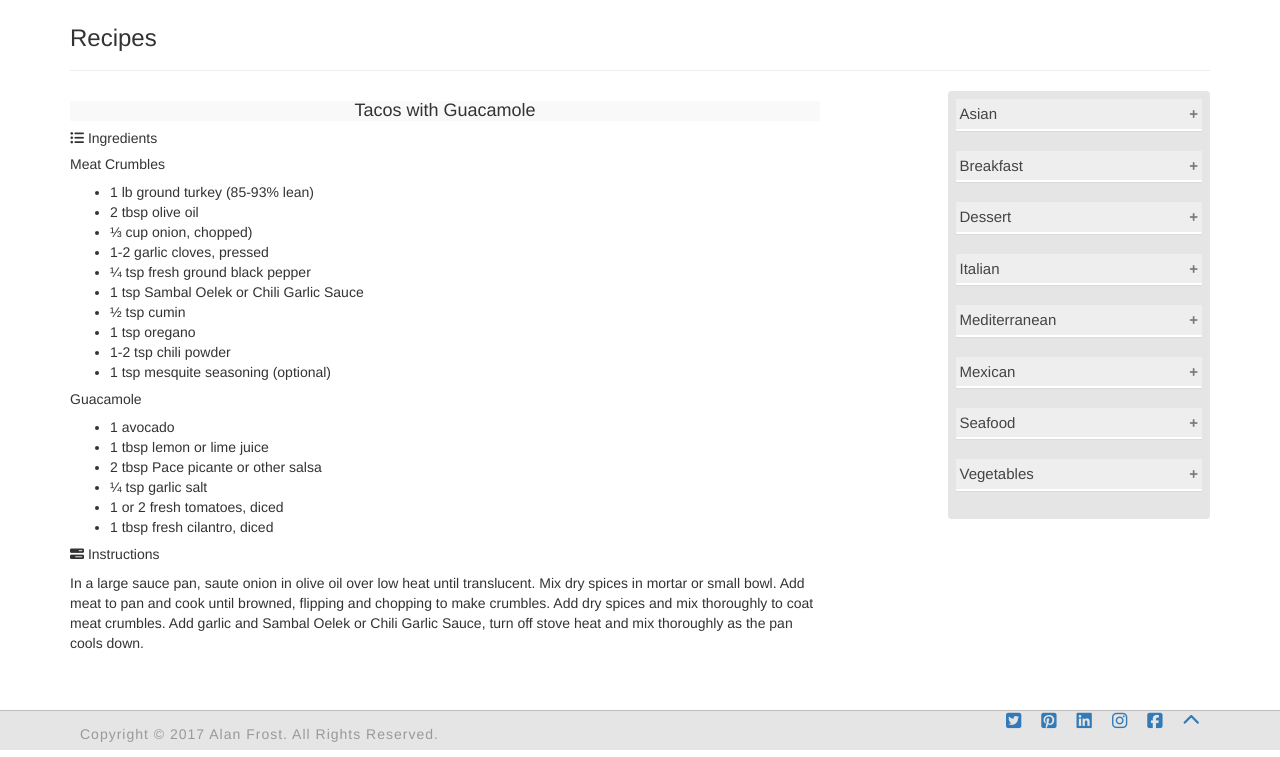
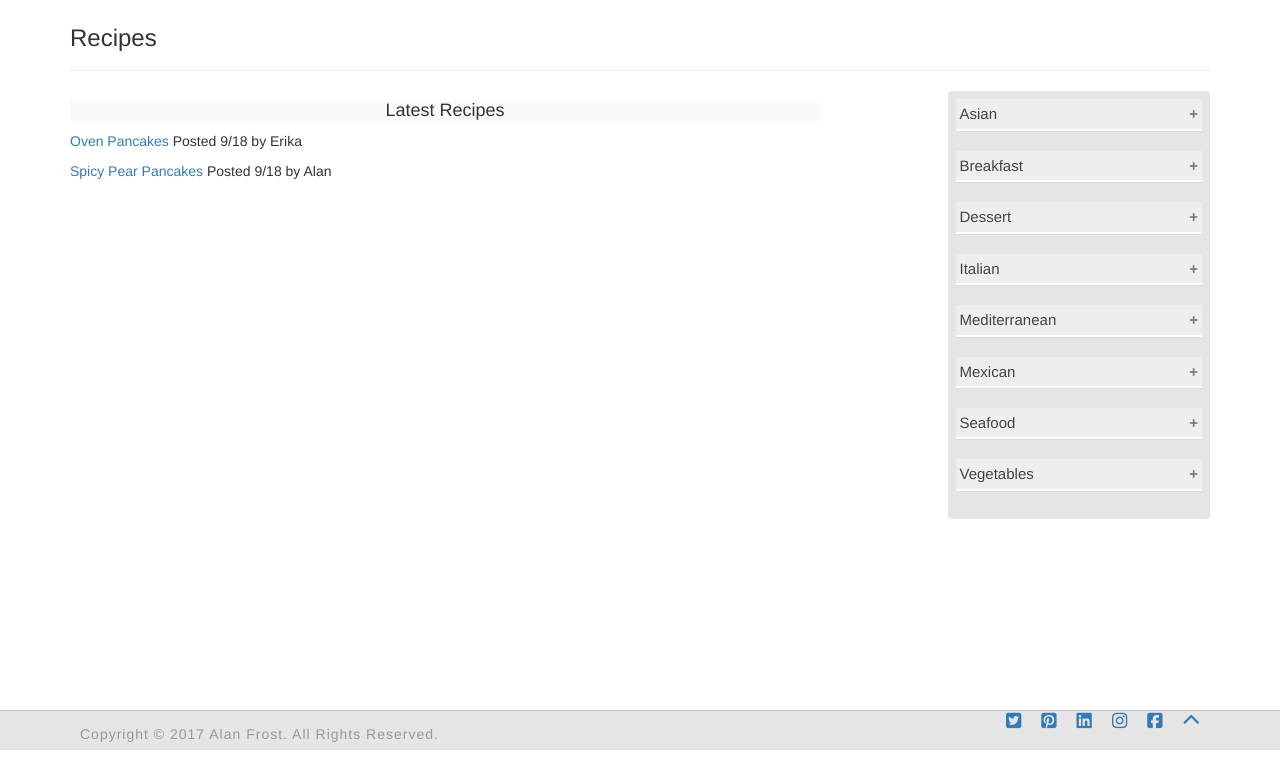
Before and after one commit to cyberfrosty/webapps, a Python web app: template templates/recipes.html in a window 1280 px wide. Shown: the part 50-807 px from the top of the page. Run offline with Jinja, Linux system fonts and the light colour scheme; the template is opened without the code that fills it, so the values that code supplies are empty; some libraries are stand-ins or nearby versions.

Commit message:
Latest posts, click collapse

```diff
--- a/recipes.json
+++ b/recipes.json
@@ -238,7 +238,7 @@
     "step1": "Wash and cut/break cauliflower into small florets, add oil and cauliflower to wok",
     "step2": "Cook for 5-10 minutes covered over medium-high heat until cauliflower begins to brown, stirring a couple times",
     "step3": "Remove lid and continue to cook, stirring every few minutes until florets turn golden brown",
-    "step4": "Add garlic, seasoning, and bread crumbs, cook for about 1 minute stirring constantly, remove from heat and server with lemon/lime wedges or chopped cilantro"
+    "step4": "Add garlic, seasoning, and bread crumbs, cook for about 1 minute stirring constantly, remove from heat and serve with lemon/lime wedges or chopped cilantro"
   }
 },
 {
--- a/templates/navigation.html
+++ b/templates/navigation.html
@@ -18,6 +18,11 @@
         }
     }
   }
+
+  $(document).on('click',function() {
+    $('.collapse').collapse('hide');
+  })
+
 </script>
 
 <div id="search" class="modal fade" role="dialog">
@@ -35,7 +40,9 @@
             <li><a href="/recipes?recipe=Sesame%20Chicken&category=Asian">Sesame Chicken</a></li>
             <li><a href="/recipes?recipe=Szechuan%20Chicken&category=Asian">Szechuan Chicken</a></li>
             <li><a href="/recipes?recipe=Korean%20Meatballs&category=Asian">Korean Meatballs</a></li>
-            <li><a href="/recipes?recipe=Strawberry%20Pancakes&category=Breakfast">StrawberryPancakes</a></li>
+            <li><a href="/recipes?recipe=Strawberry%20Pancakes&category=Breakfast">Strawberry Pancakes</a></li>
+            <li><a href="/recipes?recipe=Oven%20Pancakes&category=Breakfast">Oven Pancakes</a></li>
+            <li><a href="/recipes?recipe=Spicy%20Pear%20Pancakes&category=Breakfast">Spicy Pear Pancakes</a></li>
             <li><a href="/recipes?recipe=Apricot%20Scones&category=Breakfast">Apricot Scones</a></li>
             <li><a href="/recipes?recipe=Buttermilk%20Waffles&category=Breakfast">Buttermilk Waffles</a></li>
             <li><a href="/recipes?recipe=Pumpkin%20Waffles&category=Breakfast">Pumpkin Waffles</a></li>
--- a/templates/recipes.html
+++ b/templates/recipes.html
@@ -17,33 +17,9 @@
       {% if recipe %}
         {{ recipe | safe }}
       {% else %}
-        <h4>Tacos with Guacamole</h4>
-<h5><i class="fa fa-list-ul" aria-hidden="true"></i> Ingredients</h5>
-<h5>Meat Crumbles</h5>
-<ul>
-  <li>1 lb ground turkey (85-93% lean)</li>
-  <li>2 tbsp olive oil</li>
-  <li>&#8531; cup onion, chopped)</li>
-  <li>1-2 garlic cloves, pressed</li>
-  <li>&frac14; tsp fresh ground black pepper</li>
-  <li>1 tsp Sambal Oelek or Chili Garlic Sauce</li>
-  <li>&frac12; tsp cumin</li>
-  <li>1 tsp oregano</li>
-  <li>1-2 tsp chili powder</li>
-  <li>1 tsp mesquite seasoning (optional)</li>
-</ul>
-<h5>Guacamole</h5>
-<ul>
-  <li>1 avocado</li>
-  <li>1 tbsp lemon or lime juice</li>
-  <li>2 tbsp Pace picante or other salsa</li>
-  <li>&frac14; tsp garlic salt</li>
-  <li>1 or 2 fresh tomatoes, diced</li>
-  <li>1 tbsp fresh cilantro, diced</li>
-</ul>
-<h5><i class="fa fa-tasks" aria-hidden="true"></i> Instructions</h5>
-<p>
-In a large sauce pan, saute onion in olive oil over low heat until translucent. Mix dry spices in mortar or small bowl. Add meat to pan and cook until browned, flipping and chopping to make crumbles. Add dry spices and mix thoroughly to coat meat crumbles. Add garlic and Sambal Oelek or Chili Garlic Sauce, turn off stove heat and mix thoroughly as the pan cools down. </p>
+        <h4>Latest Recipes</h4>
+        <p><a href="/recipes?recipe=Oven%20Pancakes&category=Breakfast">Oven Pancakes</a> Posted 9/18 by Erika</p>
+        <p><a href="/recipes?recipe=Spicy%20Pear%20Pancakes&category=Breakfast">Spicy Pear Pancakes</a> Posted 9/18 by Alan</p>
       {% endif %}
     </div><!--/col-sm-8-->
     <div class="col-sm-3 col-sm-offset-1">
```
